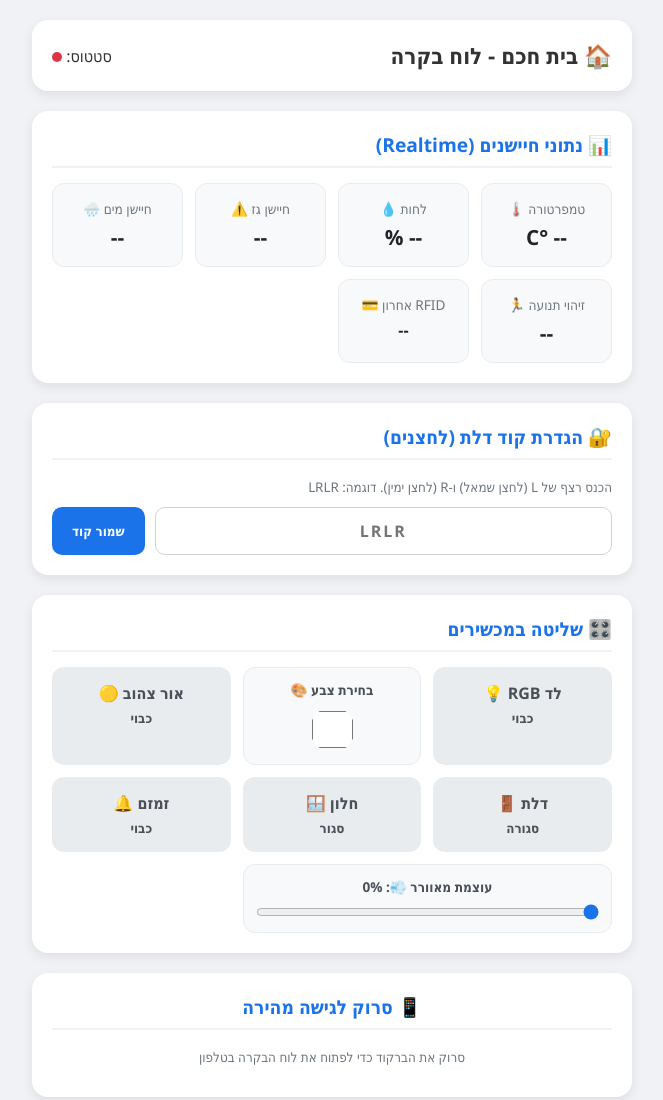
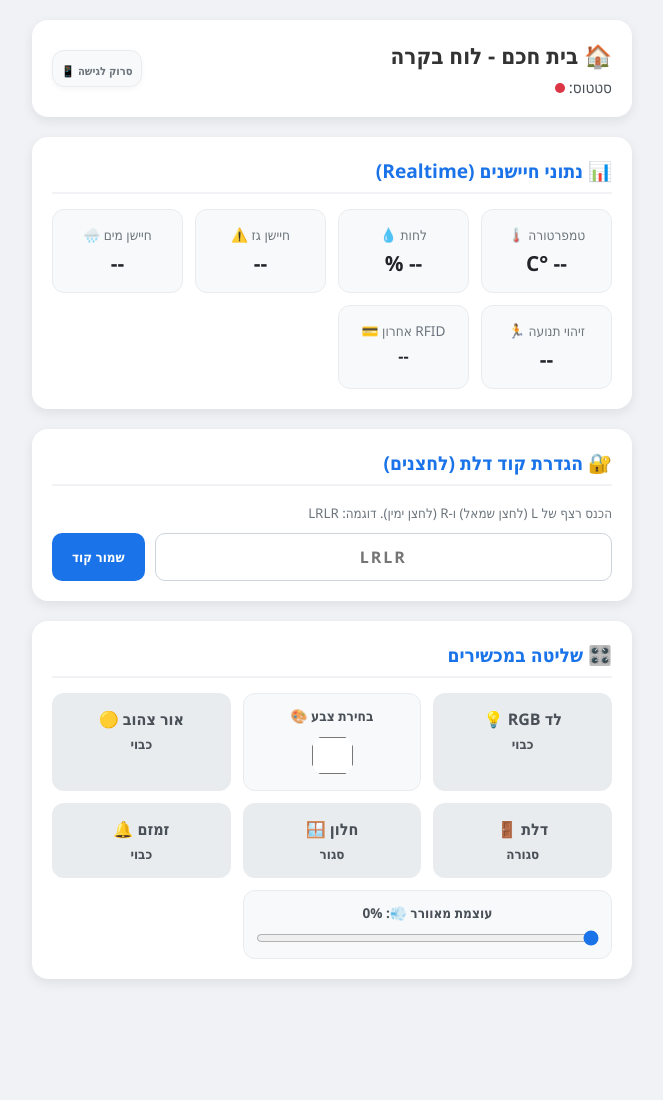
Before and after one commit to rahellyg/smart-home, a plain HTML site: page index.html in a window 1280 px wide. Shown: the whole page, without its empty margins (308-971 px from the left). After the commit the page ends 999 px from the top, so only its background shows below. Drawn offline with Linux system fonts and the light colour scheme; no server answers; a script that the page names is missing.

Commit message:
add new file

```diff
--- a/index.html
+++ b/index.html
@@ -7,6 +7,7 @@
 
   <script src="https://www.gstatic.com/firebasejs/10.7.1/firebase-app-compat.js"></script>
   <script src="https://www.gstatic.com/firebasejs/10.7.1/firebase-database-compat.js"></script>
+  <!-- ספרייה ליצירת QR Code -->
   <script src="https://cdnjs.cloudflare.com/ajax/libs/qrcodejs/1.0.0/qrcode.min.js"></script>
 
   <style>
@@ -40,18 +41,66 @@
     .status-dot { width: 10px; height: 10px; border-radius: 50%; display: inline-block; background: #dc3545; }
     .status-dot.online { background: #28a745; }
 
-    /* עיצוב עבור אלמנט ה-QR Code */
-    #qrcode { display: flex; justify-content: center; margin-top: 10px; }
-    #qrcode img { border: 4px solid #fff; border-radius: 8px; box-shadow: 0 2px 8px rgba(0,0,0,0.15); }
+    /* עיצוב ייעודי לברקוד בכותרת */
+    .header-card {
+      display: flex;
+      justify-content: space-between;
+      align-items: center;
+      gap: 15px;
+    }
+
+    .header-info {
+      display: flex;
+      flex-direction: column;
+      gap: 6px;
+    }
+
+    .header-qr-box {
+      display: flex;
+      flex-direction: column;
+      align-items: center;
+      background: #f8f9fa;
+      padding: 8px;
+      border-radius: 12px;
+      border: 1px solid #e9ecef;
+      box-shadow: 0 2px 6px rgba(0,0,0,0.04);
+      transition: transform 0.2s;
+    }
+
+    .header-qr-box:hover {
+      transform: scale(1.05);
+    }
+
+    #qrcode img {
+      border-radius: 6px;
+      display: block;
+    }
+
+    .qr-caption {
+      font-size: 0.7rem;
+      color: #6c757d;
+      margin-top: 4px;
+      font-weight: 600;
+    }
   </style>
 </head>
 <body>
 
 <div class="container">
 
-  <div class="card" style="display: flex; justify-content: space-between; align-items: center;">
-    <h1 style="font-size: 1.4rem;">🏠 בית חכם - לוח בקרה</h1>
-    <div>סטטוס: <span id="status-dot" class="status-dot"></span></div>
+  <!-- כרטיסיית כותרת עם QR Code משולב -->
+  <div class="card header-card">
+    <div class="header-info">
+      <h1 style="font-size: 1.4rem;">🏠 בית חכם - לוח בקרה</h1>
+      <div style="font-size: 0.95rem; color: #495057;">
+        סטטוס: <span id="status-dot" class="status-dot"></span>
+      </div>
+    </div>
+
+    <div class="header-qr-box">
+      <div id="qrcode"></div>
+      <span class="qr-caption">סרוק לגישה 📱</span>
+    </div>
   </div>
 
   <div class="card">
@@ -134,12 +183,6 @@
     </div>
   </div>
 
-  <div class="card" style="text-align: center;">
-    <h2>📱 סרוק לגישה מהירה</h2>
-    <small style="color: #6c757d;">סרוק את הברקוד כדי לפתוח את לוח הבקרה בטלפון</small>
-    <div id="qrcode"></div>
-  </div>
-
 </div>
 
 <script>
@@ -167,12 +210,12 @@
     passcode: "LRLR"
   };
 
-  // יצירת קוד QR אוטומטית לפי הכתובת הנוכחית של העמוד
+  // יצירת קוד QR אוטומטית בגודל 70x70 פיקסלים להתאמה לצד הכותרת
   window.addEventListener('DOMContentLoaded', () => {
     new QRCode(document.getElementById("qrcode"), {
       text: window.location.href,
-      width: 150,
-      height: 150
+      width: 70,
+      height: 70
     });
   });
 
```
Also changed, not shown: migdalSlide.html (added).
